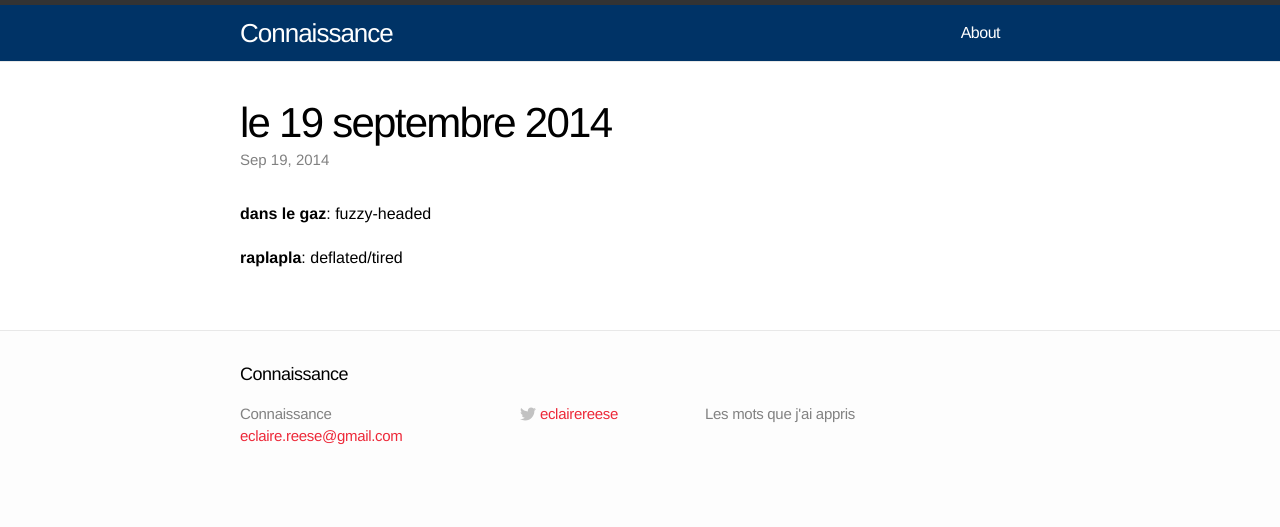
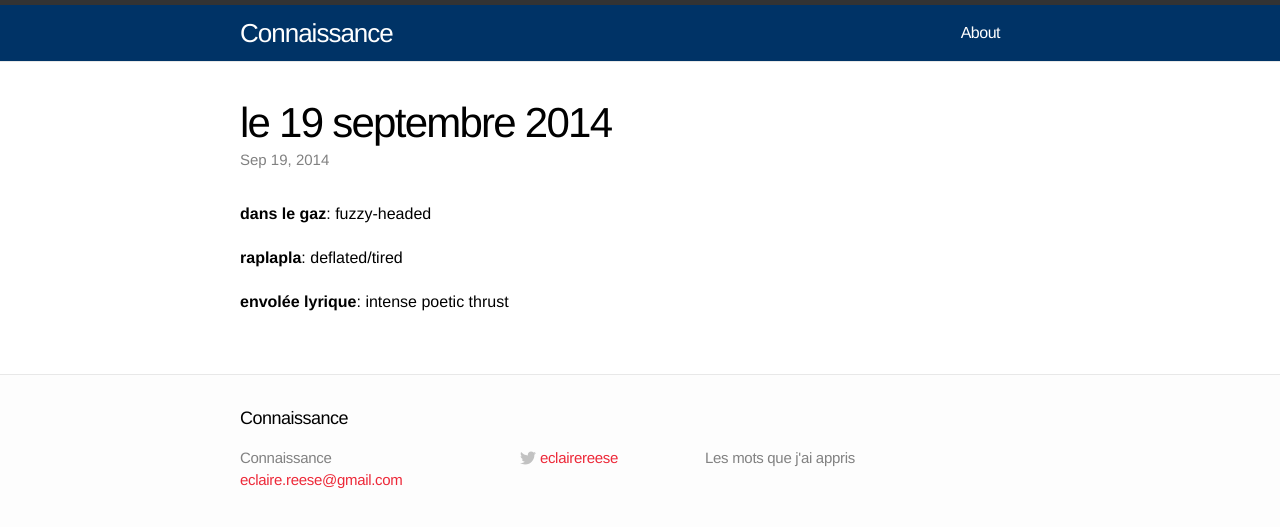
Before and after one commit to emilyreese/connaissance, a Jekyll site: the page built from _posts/2014-09-19-le-19-septembre-2014.markdown, in a window 1280 px wide. Shown: the top 527 px of the page. Built offline with Jekyll 4.4.1, drawn with Linux system fonts in a browser that asks for light colours.

Commit message:
19 septembre: whoops, forgot to add the last word

```diff
--- a/_posts/2014-09-19-le-19-septembre-2014.markdown
+++ b/_posts/2014-09-19-le-19-septembre-2014.markdown
@@ -8,3 +8,5 @@ categories: mots
 **dans le gaz**: fuzzy-headed
 
 **raplapla**: deflated/tired
+
+**envolée lyrique**: intense poetic thrust
```
